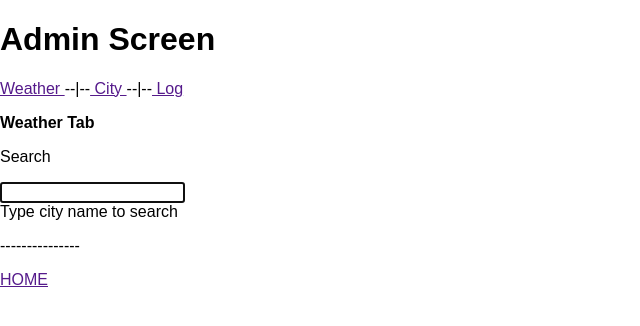
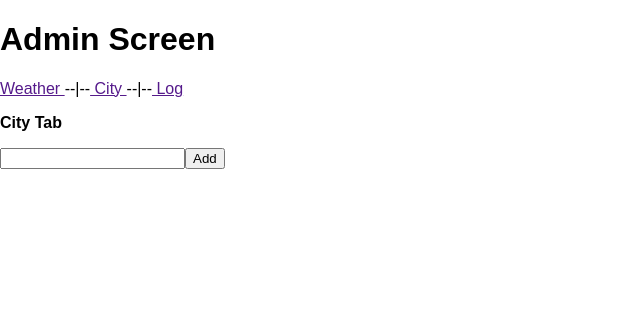
Before and after one commit to trungdovan87/Oddle, a React (Create React App) app in the folder react-web-client/: page / in a window 1280 px wide. Shown: the top 326 px of the page, without its empty margins (0-640 px from the left). Built offline with nearby package versions, Linux system fonts and the light colour scheme.

Commit message:
Done - City - ADD

```diff
--- a/react-web-client/src/api/AbstractApi.js
+++ b/react-web-client/src/api/AbstractApi.js
@@ -100,6 +100,7 @@ class AbstractApi {
      * @protected
      */
     _httpPost(url, payload) {
+        console.log("POST url", url, "payload", payload);
         let data = JSON.stringify(payload);
 
         return fetch(url,
--- a/react-web-client/src/api/service/WeatherApi.js
+++ b/react-web-client/src/api/service/WeatherApi.js
@@ -33,6 +33,10 @@ class WeatherApi extends AbstractApi {
         return this._httpPost(this._createUrlWithoutToken(this._context + "admin/weather/save"), weatherRequest)
     }
 
+    createCity(cityName) {
+        return this._httpPost(this._createUrlWithoutToken(this._context + "admin/city/create"), {name: cityName})
+    }
+
 }
 
 const api = new WeatherApi(HOST);
--- a/react-web-client/src/component/AdminScreen.js
+++ b/react-web-client/src/component/AdminScreen.js
@@ -9,7 +9,7 @@ class AdminScreen extends Component {
     constructor() {
         super();
         this.state = {
-            tab: "weather"
+            tab: "city"
         };
         // this.onTextChange = this.onTextChange.bind(this);
     }
--- a/react-web-client/src/component/CityTab.js
+++ b/react-web-client/src/component/CityTab.js
@@ -1,11 +1,26 @@
 import React, {Component} from "react";
+import api from "../api/service/WeatherApi"
 
 class WeatherTab extends Component {
+    constructor() {
+        super();
+        this.state = {
+            addCityText: ""
+        };
+    }
+
+    _addCity = (cityName) => {
+        alert(cityName);
+        api.createCity(cityName);
+    };
 
     render() {
+        let that = this;
         return (
             <div>
-                <b> City Tab </b>
+                <p><b> City Tab </b></p>
+                <input onChange={(e) => that.setState({addCityText: e.target.value})}/>
+                <button onClick={() => that._addCity(that.state.addCityText)}>Add</button>
             </div>
         )
     }
--- a/react-web-client/src/component/HomeScreen.js
+++ b/react-web-client/src/component/HomeScreen.js
@@ -1,6 +1,6 @@
 import React, {Component} from "react";
 
-class SelectScreen extends Component {
+class HomeScreen extends Component {
     render() {
         return (
             <div>
@@ -11,4 +11,4 @@ class SelectScreen extends Component {
     }
 }
 
-export default SelectScreen;
+export default HomeScreen;
```
Also changed, not shown: 1 other file (tests, documents, lock files or other folders).
